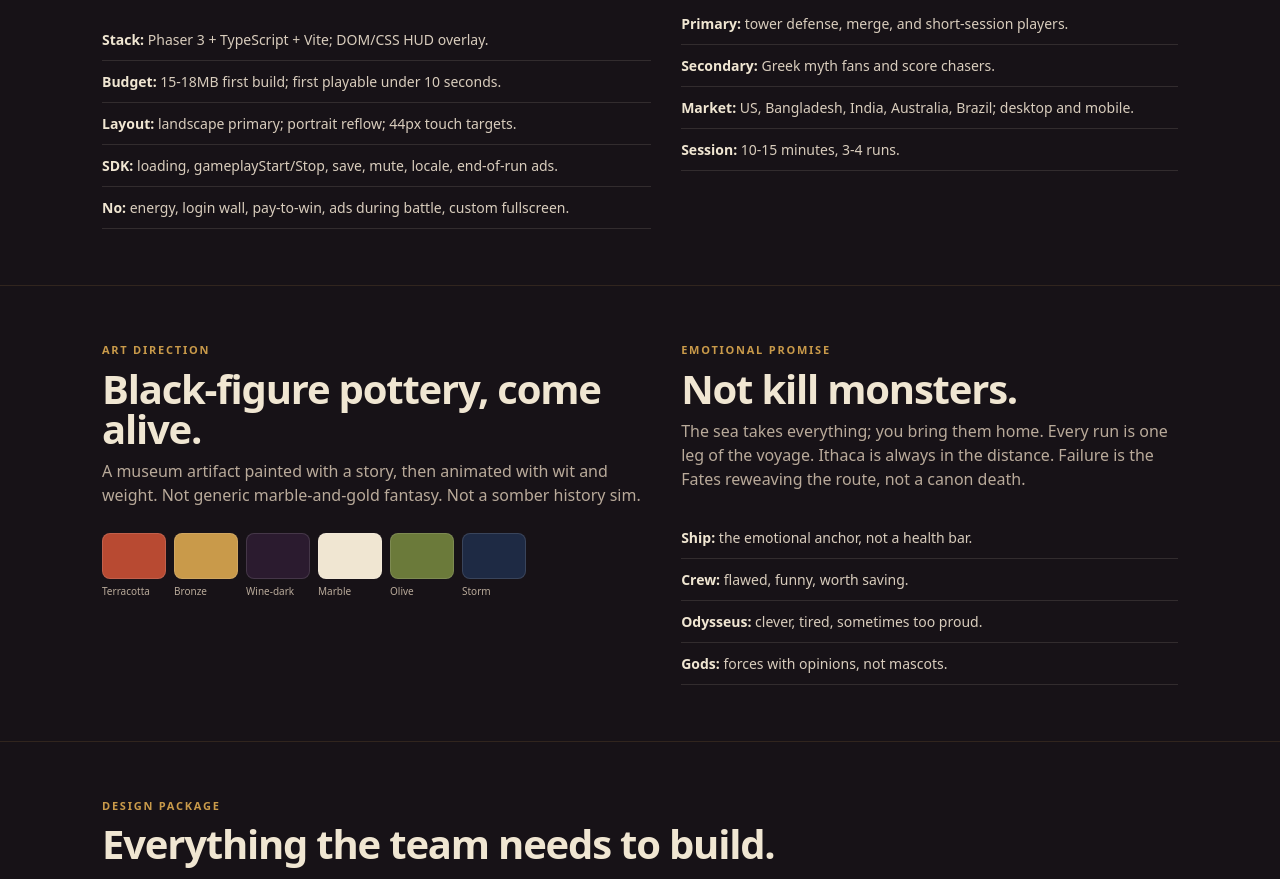
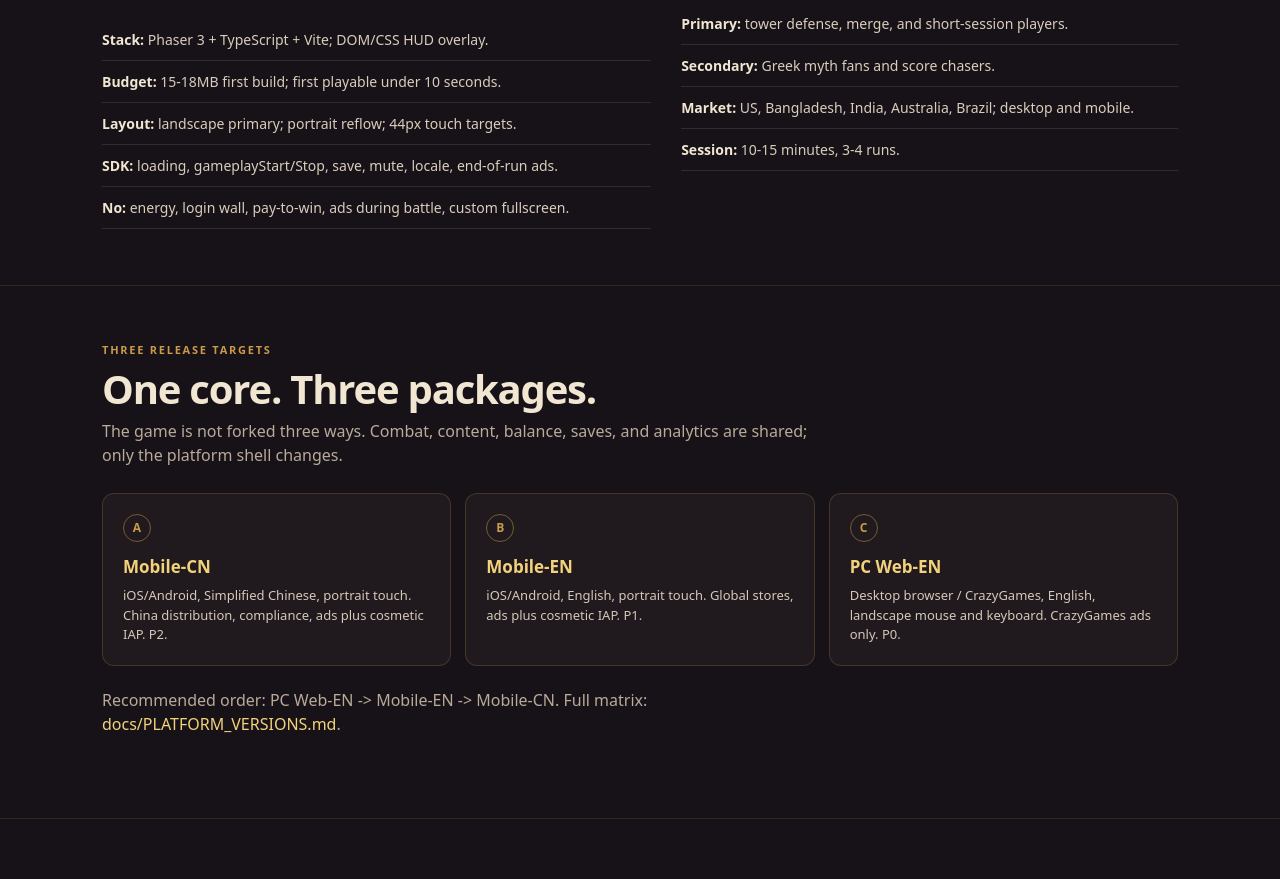
Before and after one commit to qingpao523/SAVEODYSSEUS, a plain HTML site: page index.html in a window 1280 px wide. Shown: the part 1921-2800 px from the top of the page. Drawn offline with Linux system fonts and the light colour scheme.

Commit message:
docs: define three release targets for mobile and PC web

```diff
--- a/index.html
+++ b/index.html
@@ -35,7 +35,7 @@ footer{padding:34px 0 60px;color:var(--muted);font-size:11px;border-top:1px soli
 </style>
 </head>
 <body>
-<header><div class="wrap"><nav><div class="brand">SAVE ODYSSEUS</div><div class="links"><a href="#loop">Loop</a><a href="#systems">Systems</a><a href="#web">Web</a><a href="#art">Art</a><a href="#docs">Docs</a></div></nav></div></header>
+<header><div class="wrap"><nav><div class="brand">SAVE ODYSSEUS</div><div class="links"><a href="#loop">Loop</a><a href="#systems">Systems</a><a href="#web">Web</a><a href="#targets">Targets</a><a href="#art">Art</a><a href="#docs">Docs</a></div></nav></div></header>
 <main>
 <section class="hero"><div class="wrap">
 <div class="eyebrow">Design package v0.1 / Web-first</div>
@@ -69,6 +69,14 @@ footer{padding:34px 0 60px;color:var(--muted);font-size:11px;border-top:1px soli
 <ul class="list"><li><b>Stack:</b> Phaser 3 + TypeScript + Vite; DOM/CSS HUD overlay.</li><li><b>Budget:</b> 15-18MB first build; first playable under 10 seconds.</li><li><b>Layout:</b> landscape primary; portrait reflow; 44px touch targets.</li><li><b>SDK:</b> loading, gameplayStart/Stop, save, mute, locale, end-of-run ads.</li><li><b>No:</b> energy, login wall, pay-to-win, ads during battle, custom fullscreen.</li></ul></div>
 <div><div class="kicker">Audience</div><h2>Global by default.</h2><p class="section-lede">The game is English-first, but the visual promise is culture-light: a ship, a monster, a hero, a storm. The Greek surface is specific; the emotion is universal.</p>
 <ul class="list"><li><b>Primary:</b> tower defense, merge, and short-session players.</li><li><b>Secondary:</b> Greek myth fans and score chasers.</li><li><b>Market:</b> US, Bangladesh, India, Australia, Brazil; desktop and mobile.</li><li><b>Session:</b> 10-15 minutes, 3-4 runs.</li></ul></div></div></div></section>
+<section id="targets"><div class="wrap"><div class="kicker">Three release targets</div><h2>One core. Three packages.</h2><p class="section-lede">The game is not forked three ways. Combat, content, balance, saves, and analytics are shared; only the platform shell changes.</p>
+<div class="grid">
+<div class="card"><div class="num">A</div><h3>Mobile-CN</h3><p>iOS/Android, Simplified Chinese, portrait touch. China distribution, compliance, ads plus cosmetic IAP. P2.</p></div>
+<div class="card"><div class="num">B</div><h3>Mobile-EN</h3><p>iOS/Android, English, portrait touch. Global stores, ads plus cosmetic IAP. P1.</p></div>
+<div class="card"><div class="num">C</div><h3>PC Web-EN</h3><p>Desktop browser / CrazyGames, English, landscape mouse and keyboard. CrazyGames ads only. P0.</p></div>
+</div>
+<p class="section-lede" style="margin-top:22px">Recommended order: PC Web-EN -> Mobile-EN -> Mobile-CN. Full matrix: <a href="docs/PLATFORM_VERSIONS.md">docs/PLATFORM_VERSIONS.md</a>.</p>
+</div></section>
 <section id="art"><div class="wrap"><div class="two"><div><div class="kicker">Art direction</div><h2>Black-figure pottery, come alive.</h2><p class="section-lede">A museum artifact painted with a story, then animated with wit and weight. Not generic marble-and-gold fantasy. Not a somber history sim.</p>
 <div class="palette"><div class="sw"><i style="background:#B84A32"></i><small>Terracotta</small></div><div class="sw"><i style="background:#C99A4A"></i><small>Bronze</small></div><div class="sw"><i style="background:#2B1B2F"></i><small>Wine-dark</small></div><div class="sw"><i style="background:#F0E6D2"></i><small>Marble</small></div><div class="sw"><i style="background:#6B7A3A"></i><small>Olive</small></div><div class="sw"><i style="background:#1E2A44"></i><small>Storm</small></div></div></div>
 <div><div class="kicker">Emotional promise</div><h2>Not kill monsters.</h2><p class="section-lede">The sea takes everything; you bring them home. Every run is one leg of the voyage. Ithaca is always in the distance. Failure is the Fates reweaving the route, not a canon death.</p>
```
Also changed, not shown: 13 other files.
